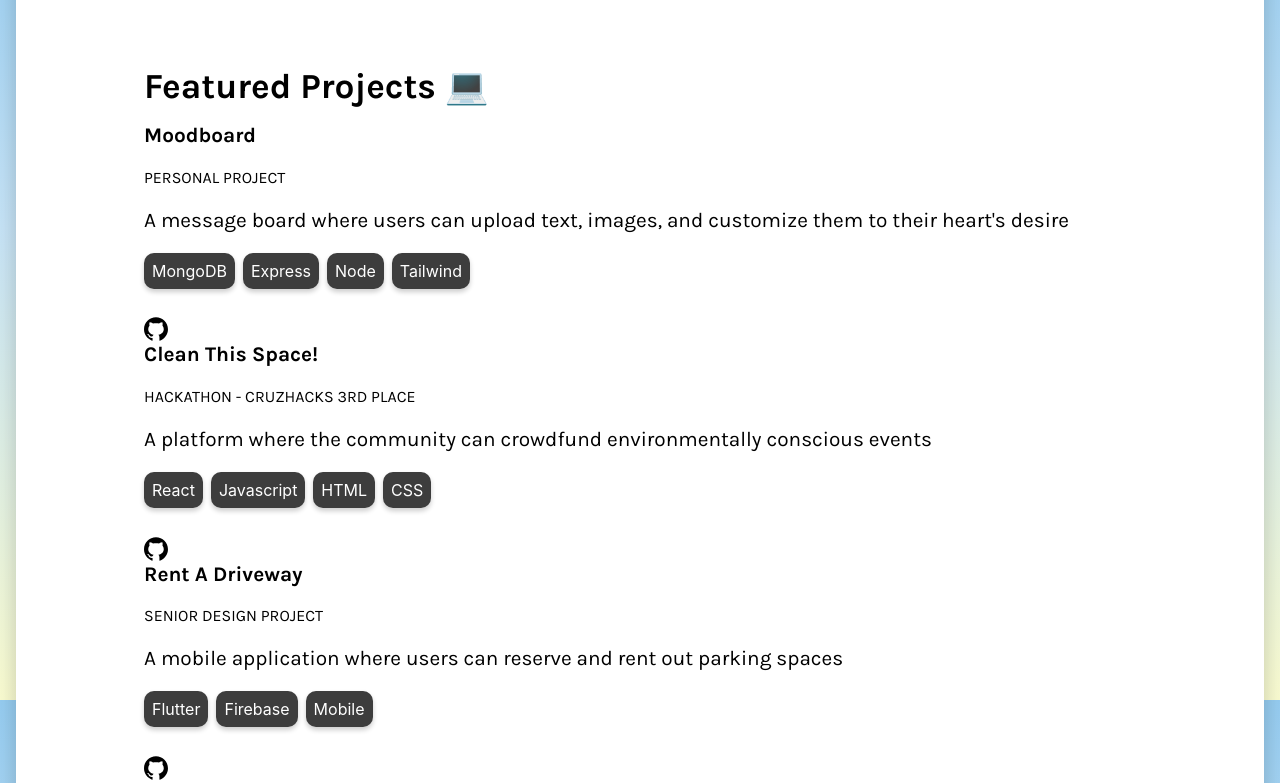
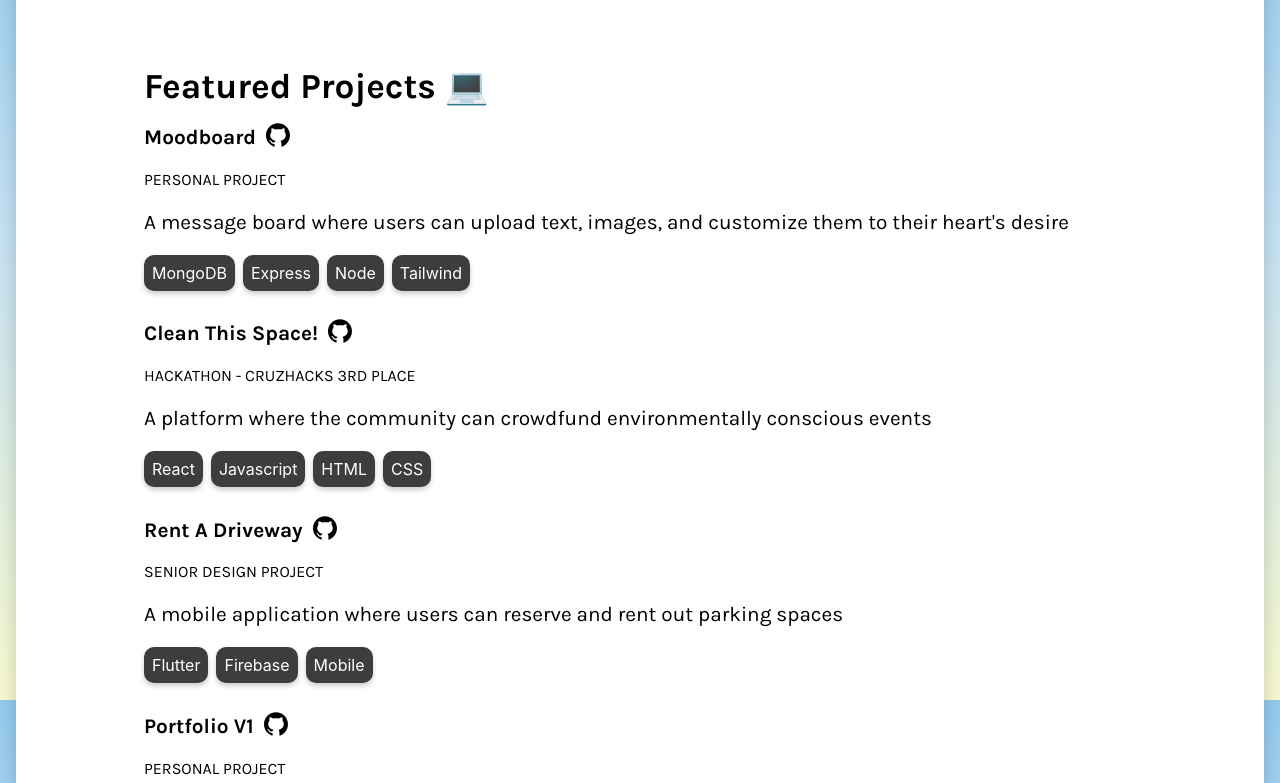
Before and after one commit to ivyla/ivyla.github.io, a React (Create React App) app: page / in a window 1280 px wide. Shown: the part 900-1683 px from the top of the page. Built offline with nearby package versions, Linux system fonts and the light colour scheme.

Commit message:
More responsitivity to project tile, changed positioning of github icon

```diff
--- a/src/components/ProjectTile.js
+++ b/src/components/ProjectTile.js
@@ -3,8 +3,9 @@ import {GithubFilled, CodeOutlined, LinkOutlined} from "@ant-design/icons"
 import {AutoComplete} from "antd"
 
 const tile = {
-    // width: "250px"
-    // paddingRight: "30px"
+    // display: "flex",
+    // width: "400px",
+    marginRight: "30px"
 }
 
 const technologyItem = {
@@ -17,6 +18,12 @@ const technologyItem = {
     borderRadius: "10px",
     marginRight: "0.5rem",
     marginBottom: "0.5rem"
+}
+
+const projectTitle = {
+    // float: "right"
+    display: "block"
+    // justifyContent: "spaceBetween"
 }
 
 const techItems = {
@@ -53,16 +60,18 @@ let ProjectTile = ({
 
     return (
         <div style={tile}>
-            <p style={{marginTop: "0px"}}>
-                <b> {projectName} </b>
-            </p>
+            <div style={projectTitle}>
+                <p style={{marginTop: "0px"}}>
+                    <b> {projectName} </b>
+                    &nbsp;
+                    {repoComponent}
+                    {demoComponent}
+                </p>
+            </div>
             <p className="smallText"> {projectType} </p>
             <p>{projectDesc}</p>
             <div style={techItems}>{techDisplay}</div>
             <p></p>
-
-            {repoComponent}
-            {demoComponent}
         </div>
     )
 }
```
